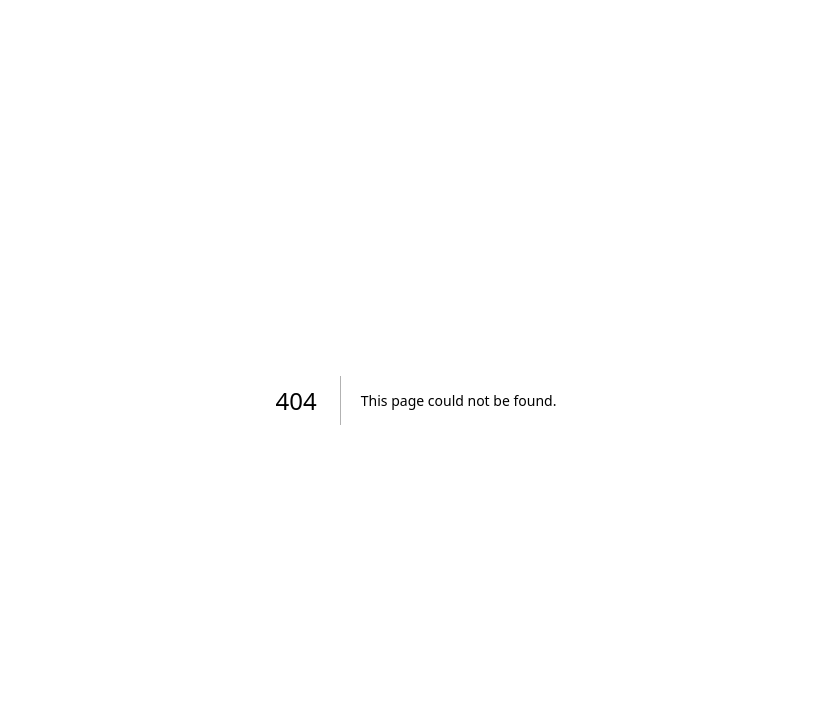
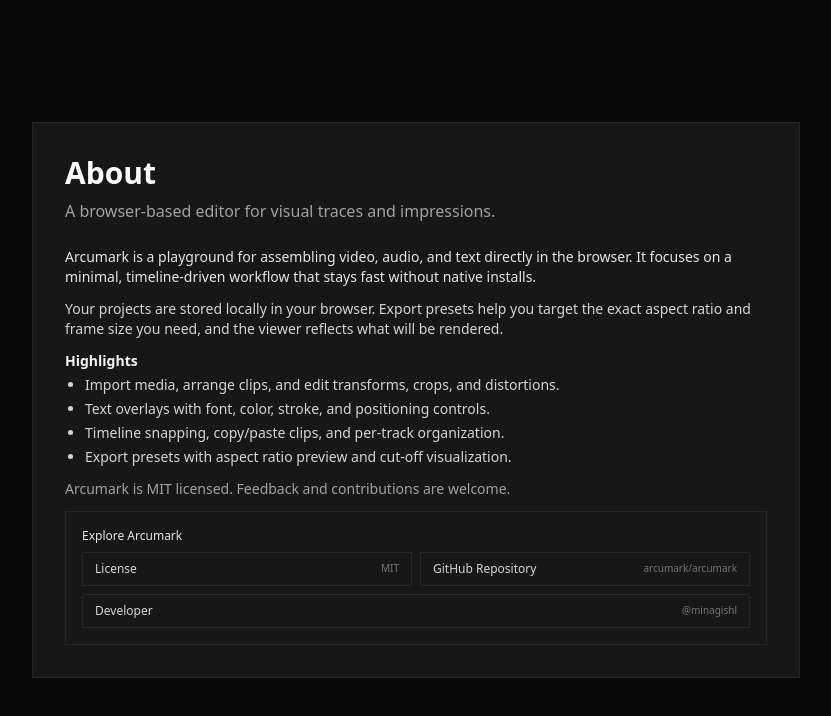
Before and after one commit to arcumark/arcumark, a Next.js app: page /about in a window 1280 px wide. Before the commit this address had no page. Shown: the top 716 px of the page, without its empty margins (224-1055 px from the left). Built offline with nearby package versions, Linux system fonts and the light colour scheme.

Commit message:
feat: add about page

```diff
--- /dev/null
+++ b/src/app/about/page.tsx
@@ -0,0 +1,71 @@
+"use client";
+
+import { PageShell } from "@/components/PageShell";
+
+export default function AboutPage() {
+	return (
+		<PageShell
+			title="About"
+			description="A browser-based editor for visual traces and impressions."
+		>
+			<div className="grid gap-3 text-sm text-neutral-200">
+				<p>
+					Arcumark is a playground for assembling video, audio, and text directly in the browser. It
+					focuses on a minimal, timeline-driven workflow that stays fast without native installs.
+				</p>
+				<p className="text-neutral-300">
+					Your projects are stored locally in your browser. Export presets help you target the exact
+					aspect ratio and frame size you need, and the viewer reflects what will be rendered.
+				</p>
+				<div className="space-y-1 text-neutral-300">
+					<div className="font-semibold text-neutral-100">Highlights</div>
+					<ul className="list-disc space-y-1 pl-5">
+						<li>Import media, arrange clips, and edit transforms, crops, and distortions.</li>
+						<li>Text overlays with font, color, stroke, and positioning controls.</li>
+						<li>Timeline snapping, copy/paste clips, and per-track organization.</li>
+						<li>Export presets with aspect ratio preview and cut-off visualization.</li>
+					</ul>
+				</div>
+				<p className="text-neutral-400">
+					Arcumark is MIT licensed. Feedback and contributions are welcome.
+				</p>
+				<div className="grid gap-2 border border-neutral-800 bg-neutral-900/80 p-4 text-xs text-neutral-300">
+					<div className="text-neutral-200">Explore Arcumark</div>
+					<ul className="grid gap-2 sm:grid-cols-2">
+						<li>
+							<a
+								href="/license"
+								className="flex items-center justify-between border border-neutral-800 bg-neutral-900 px-3 py-2 transition hover:border-blue-500 hover:text-neutral-100"
+							>
+								<span>License</span>
+								<span className="text-[10px] text-neutral-500">MIT</span>
+							</a>
+						</li>
+						<li>
+							<a
+								href="https://github.com/arcumark/arcumark"
+								target="_blank"
+								rel="noreferrer"
+								className="flex items-center justify-between border border-neutral-800 bg-neutral-900 px-3 py-2 transition hover:border-blue-500 hover:text-neutral-100"
+							>
+								<span>GitHub Repository</span>
+								<span className="text-[10px] text-neutral-500">arcumark/arcumark</span>
+							</a>
+						</li>
+						<li className="sm:col-span-2">
+							<a
+								href="https://github.com/minagishl"
+								target="_blank"
+								rel="noreferrer"
+								className="flex items-center justify-between border border-neutral-800 bg-neutral-900 px-3 py-2 transition hover:border-blue-500 hover:text-neutral-100"
+							>
+								<span>Developer</span>
+								<span className="text-[10px] text-neutral-500">@minagishl</span>
+							</a>
+						</li>
+					</ul>
+				</div>
+			</div>
+		</PageShell>
+	);
+}
```
